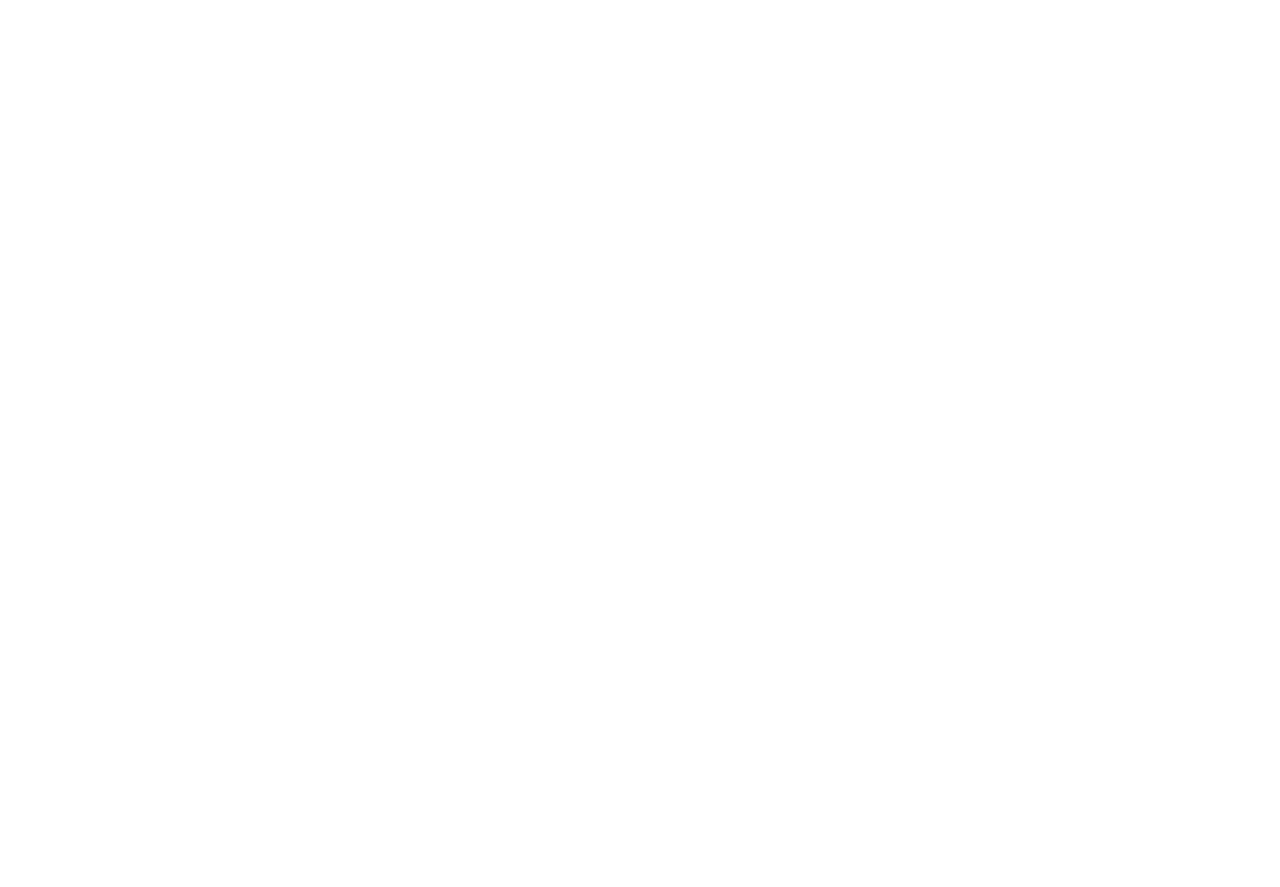
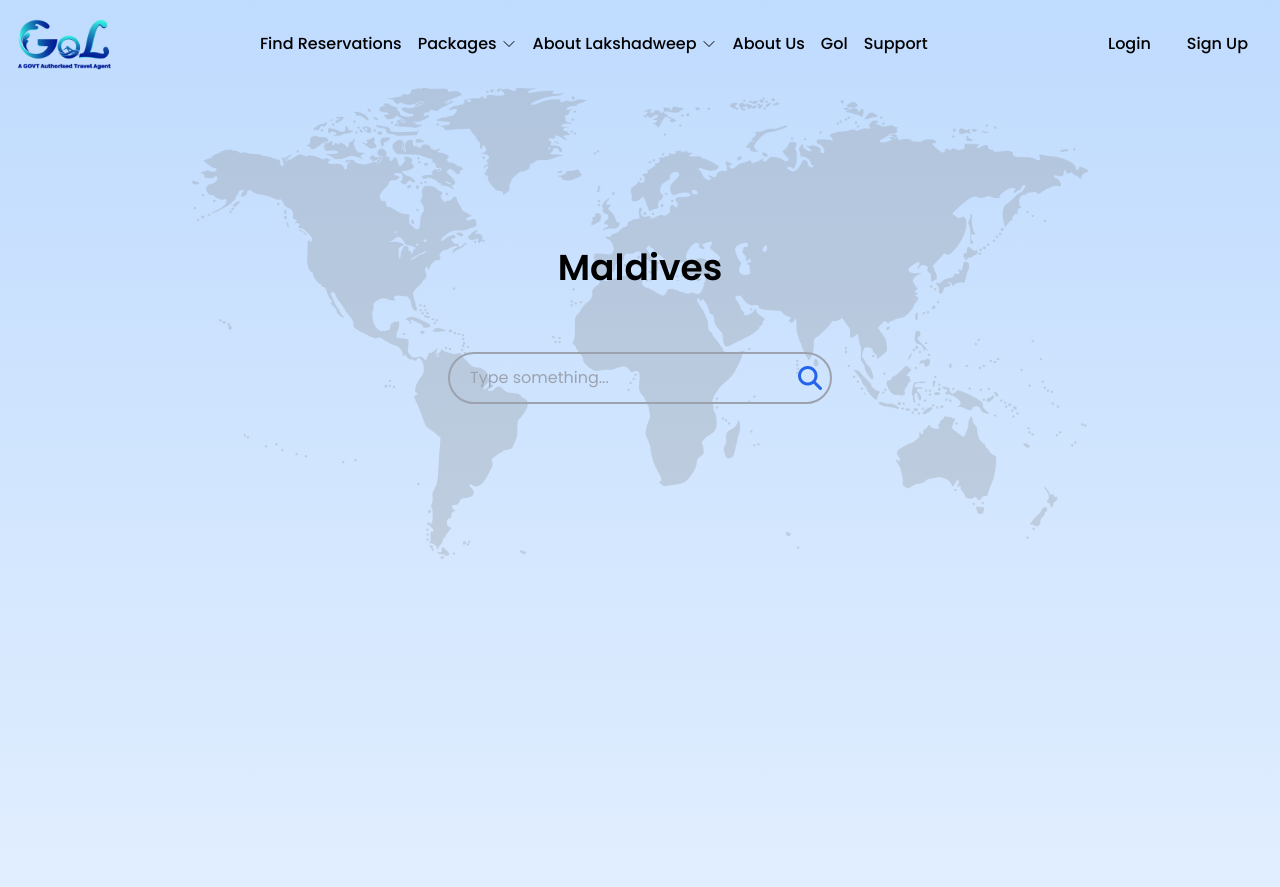
Before and after one commit to pranavpremanand/travels-site, a React (Create React App) app in the folder client/: page /packages in a window 1280 px wide. Before the commit this address had no page. Shown: the top 887 px of the page. Before the commit the page ends 800 px from the top, so only its background shows below. Built offline with nearby package versions, Linux system fonts and the light colour scheme.

Commit message:
working on 3rd page

```diff
--- a/client/package.json
+++ b/client/package.json
@@ -1,7 +1,6 @@
 {
   "name": "client",
   "version": "0.1.0",
-  "proxy":"https://good-erin-salmon-veil.cyclic.app",
   "private": true,
   "dependencies": {
     "@testing-library/jest-dom": "^5.16.5",
--- a/client/src/API/BaseUrl.js
+++ b/client/src/API/BaseUrl.js
@@ -1,3 +1,4 @@
 import axios from "axios";
 
-export const BaseUrl = axios.create({baseURL:'https://good-erin-salmon-veil.cyclic.app'})
+export const BaseUrl = axios.create({baseURL:'http://localhost:5000'})
+// export const BaseUrl = axios.create({baseURL:'https://good-erin-salmon-veil.cyclic.app'})
--- a/client/src/App.js
+++ b/client/src/App.js
@@ -6,6 +6,7 @@
 import { BannerContext } from "./Components/Context/BannerContext";
 import { useState } from "react";
 import AboutPage from "./Pages/AboutPage";
+import PackagesPage from "./Pages/PackagesPage";
 
 function App() {
   const [banner, setBanner] = useState("");
@@ -19,6 +20,7 @@
           <Routes>
             <Route path="/" element={<Home />} />
             <Route path="/about" element={<AboutPage />} />
+            <Route path="/packages" element={<PackagesPage />} />
             <Route path="/admin" element={<AdminPage />} />
           </Routes>
         </BrowserRouter>
--- a/client/src/Components/Navbar/Navbar.jsx
+++ b/client/src/Components/Navbar/Navbar.jsx
@@ -21,7 +21,7 @@
               Find Reservations
             </a>
             <a
-              href="#"
+              onClick={()=>navigate('/packages')}
               className="cursor-pointer flex font-medium items-center gap-1 link link-underline link-underline-black mr-4"
             >
               Packages
@@ -122,7 +122,7 @@
             </a>
             <a
               class="cursor-pointer hover:bg-blue-400 hover:text-white block px-3 py-2 rounded-md text-base font-medium"
-              href="#"
+             onClick={()=>navigate('/packages')}
             >
               Packages
             </a>
--- /dev/null
+++ b/client/src/Components/Packages/Package.jsx
@@ -0,0 +1,56 @@
+import React from "react";
+import Map from "../../assets/map.png";
+import Footer from "../Footer/Footer";
+
+const Packages = () => {
+  return (
+    <div className="flex flex-col justify-center">
+      <div
+        className="relative h-60 md:h-screen bg-contain self-center flex justify-center"
+        style={{
+          width: "70%",
+          backgroundImage: `url(${Map})`,
+          //   backgroundSize: "90%",
+          backgroundRepeat: "no-repeat",
+        }}
+      >
+        <div className="flex items-center gap-16 flex-col">
+          <h1 className="text-3xl md:text-4xl font-semibold mt-16 md:mt-40">
+            Maldives
+          </h1>
+          <div className="border-2 border-gray-400 rounded-full items-center flex justify-between px-2">
+            <input
+              placeholder="Type something..."
+              className="focus:outline-none rounded-full p-3 bg-transparent"
+              type="text"
+            />
+            <i className="text-blue-600 fa-solid text-2xl fa-magnifying-glass"></i>
+          </div>
+        </div>
+      </div>
+      <div className="flex justify-center">
+      <div className="flex justify-between px-4 w-11/12">
+        <div className="md:w-7/12">
+          <div className="flex px-36 justify-between rounded-md shadow-lg bg-white">
+            <div className="hover:text-blue-400 hover:underline cursor-pointer p-1 m-2 rounded-sm">
+              OVERVIEW
+            </div>
+            <div className="hover:text-blue-400 hover:underline cursor-pointer p-1 m-2 rounded-sm">
+              ITINERARY
+            </div>
+            <div className="hover:text-blue-400 hover:underline cursor-pointer p-1 m-2 rounded-sm">
+              ADDITIONAL INFO
+            </div>
+          </div>
+        </div>
+        <div className="md:w-4/12"></div>
+      </div>
+      </div>
+      <div>
+        <Footer />
+      </div>
+    </div>
+  );
+};
+
+export default Packages;
--- /dev/null
+++ b/client/src/Pages/PackagesPage.jsx
@@ -0,0 +1,14 @@
+import React from "react";
+import Navbar from "../Components/Navbar/Navbar";
+import Packages from "../Components/Packages/Package";
+
+const PackagesPage = () => {
+  return (
+    <div>
+      <Navbar />
+      <Packages/>
+    </div>
+  );
+};
+
+export default PackagesPage;
```
Also changed, not shown: 2 other files (tests, documents, lock files or other folders).
